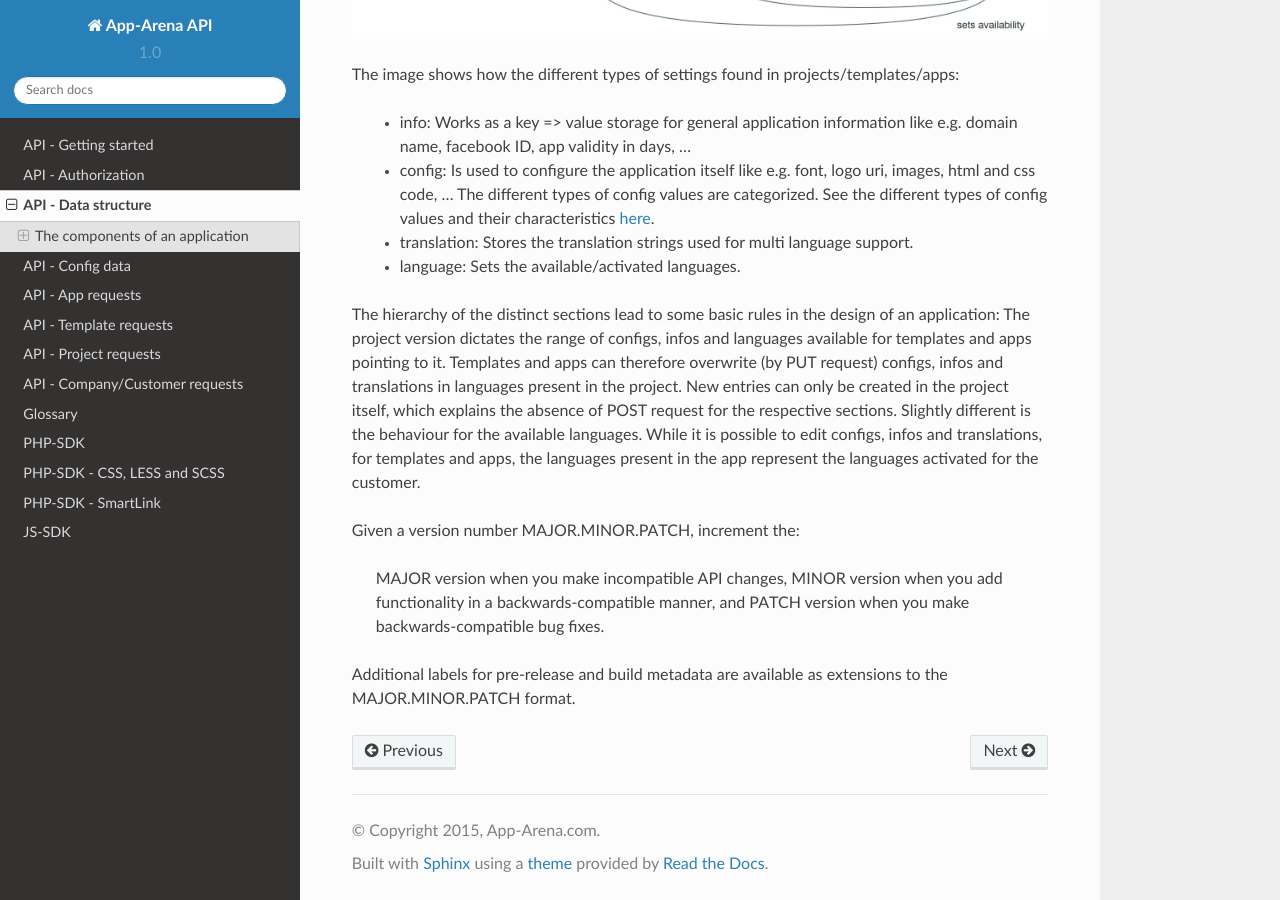
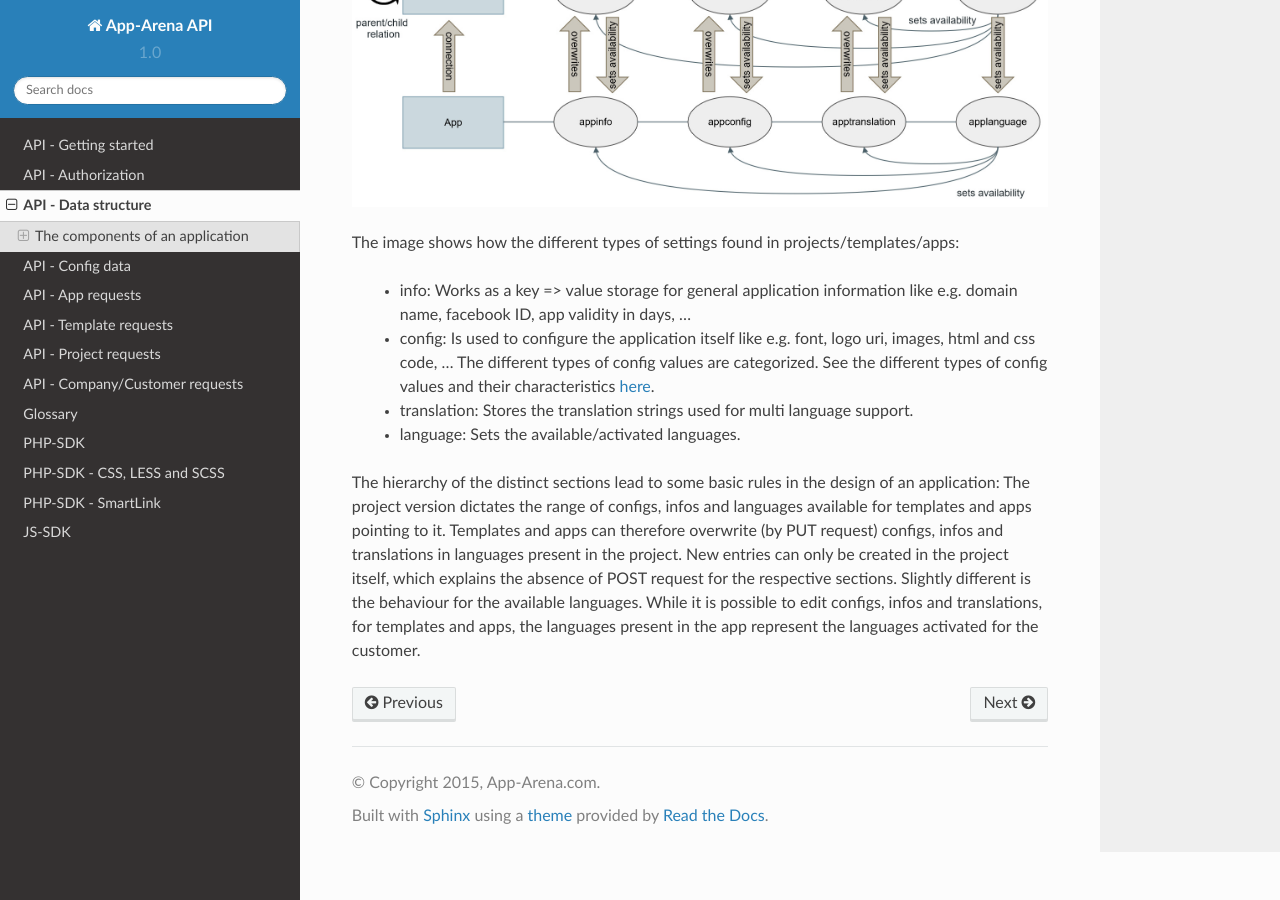
Before and after one commit to apparena/docs, a Sphinx documentation site: the page built from docs/api/040-structure.rst, in a window 1280 px wide and 900 px high, scrolled down 4128 px. Built offline with Sphinx 7.4.7 and the Read the Docs theme 2.0.0, drawn with Linux system fonts in a browser that asks for light colours; some of the changed text lies outside the part shown.

```diff
--- a/docs/api/040-structure.rst
+++ b/docs/api/040-structure.rst
@@ -122,13 +128,3 @@ overwrite (by PUT request) configs, infos and translations in languages present
 the absence of POST request for the respective sections.
 Slightly different is the behaviour for the available languages. While it is possible to edit configs, infos and translations, for templates and apps, the languages present in the app
 represent the languages activated for the customer.
-
-
-
-
-Given a version number MAJOR.MINOR.PATCH, increment the:
-
-    MAJOR version when you make incompatible API changes,
-    MINOR version when you add functionality in a backwards-compatible manner, and
-    PATCH version when you make backwards-compatible bug fixes.
-Additional labels for pre-release and build metadata are available as extensions to the MAJOR.MINOR.PATCH format.
```
Also changed, not shown: other parts of docs/api/040-structure.rst (+6 -0 lines).
